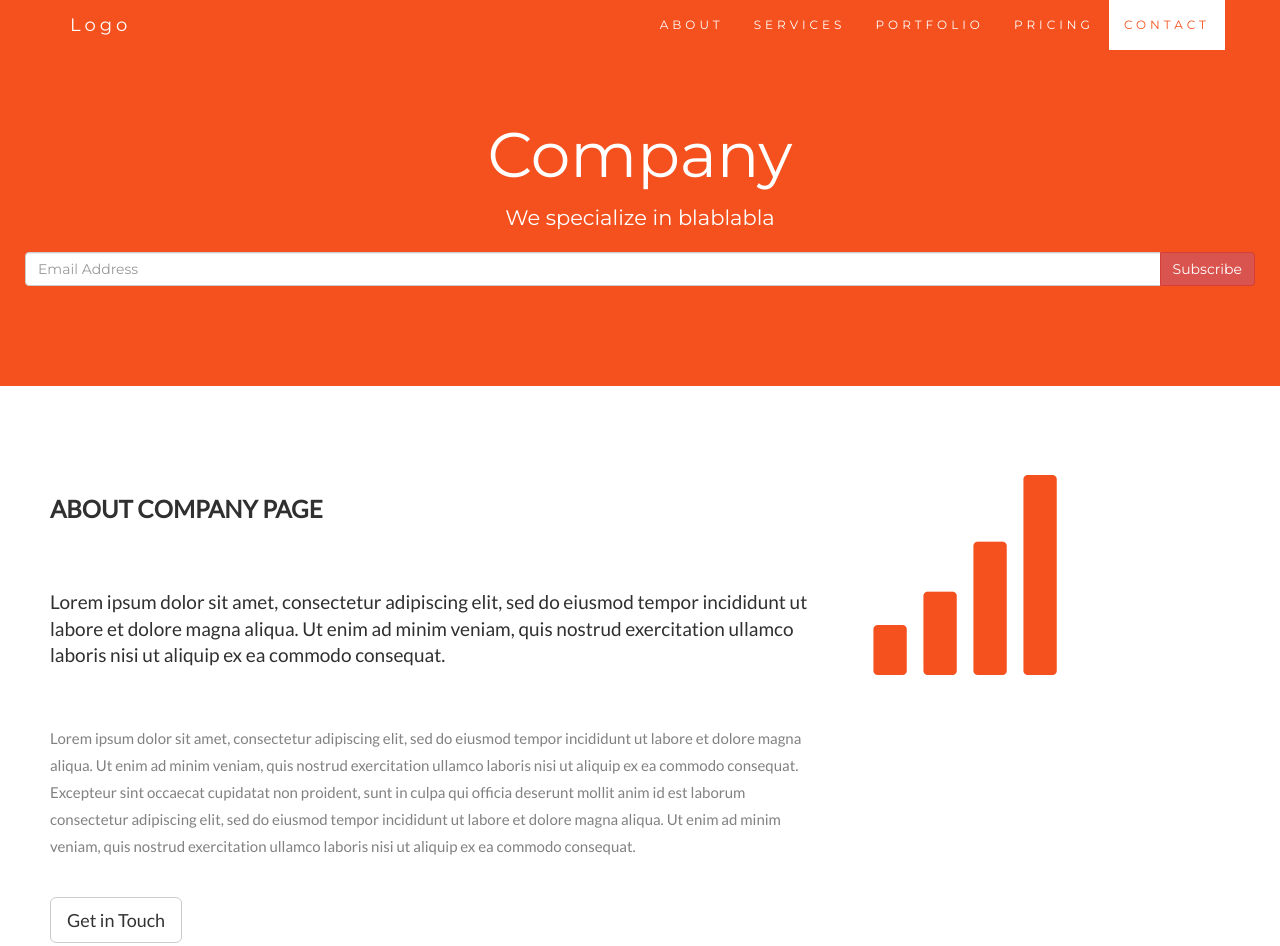
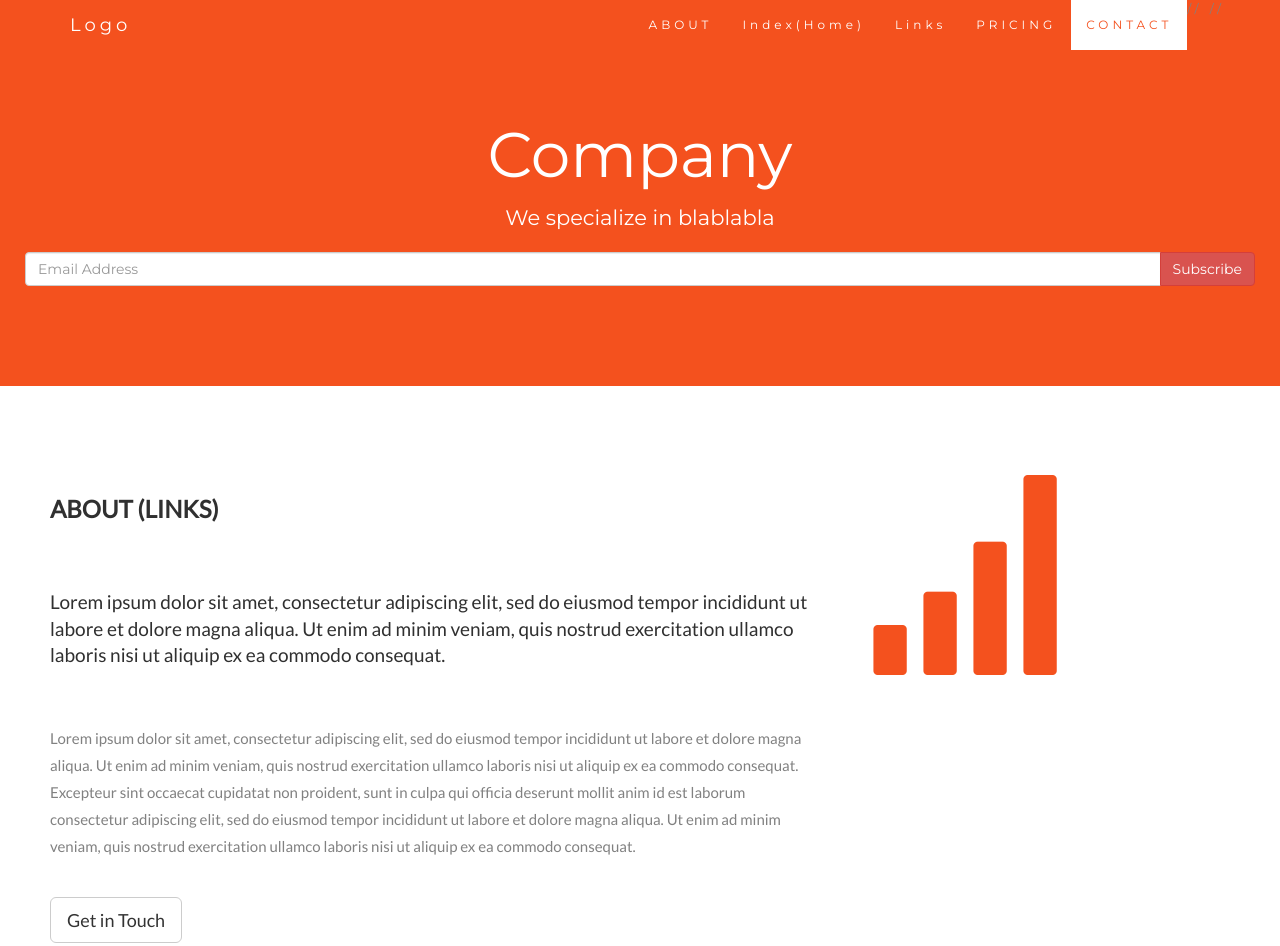
Before and after one commit to N8thanaelR/node-wn21-static-pages, a plain HTML site: page index.html in a window 1280 px wide. Shown: the top 946 px of the page. Drawn offline with nearby package versions, Linux system fonts and the light colour scheme.

Commit message:
Update index.html

```diff
--- a/index.html
+++ b/index.html
@@ -205,10 +205,10 @@
     <div class="collapse navbar-collapse" id="myNavbar">
       <ul class="nav navbar-nav navbar-right">
         <li><a href="about.html">ABOUT</a></li>
-        <li><a href="#services">SERVICES</a></li>
-        <li><a href="#portfolio">PORTFOLIO</a></li>
-        <li><a href="#pricing">PRICING</a></li>
-        <li><a href="#contact">CONTACT</a></li>
+        <li><a href="home.html">Index(Home)</a></li>
+        <li><a href="links.html">Links</a></li>
+        //<li><a href="#pricing">PRICING</a></li>
+        //<li><a href="#contact">CONTACT</a></li>
       </ul>
     </div>
   </div>
@@ -231,7 +231,7 @@
 <div id="about" class="container-fluid">
   <div class="row">
     <div class="col-sm-8">
-      <h2>About Company Page</h2><br>
+      <h2>About (links)</h2><br>
       <h4>Lorem ipsum dolor sit amet, consectetur adipiscing elit, sed do eiusmod tempor incididunt ut labore et dolore magna aliqua. Ut enim ad minim veniam, quis nostrud exercitation ullamco laboris nisi ut aliquip ex ea commodo consequat.</h4><br>
       <p>Lorem ipsum dolor sit amet, consectetur adipiscing elit, sed do eiusmod tempor incididunt ut labore et dolore magna aliqua. Ut enim ad minim veniam, quis nostrud exercitation ullamco laboris nisi ut aliquip ex ea commodo consequat. Excepteur sint occaecat cupidatat non proident, sunt in culpa qui officia deserunt mollit anim id est laborum consectetur adipiscing elit, sed do eiusmod tempor incididunt ut labore et dolore magna aliqua. Ut enim ad minim veniam, quis nostrud exercitation ullamco laboris nisi ut aliquip ex ea commodo consequat.</p>
       <br><button class="btn btn-default btn-lg">Get in Touch</button>
@@ -258,7 +258,7 @@
 
 <!-- Container (Services Section) -->
 <div id="services" class="container-fluid text-center">
-  <h2>SERVICES</h2>
+  <h2>Home</h2>
   <h4>What we offer</h4>
   <br>
   <div class="row slideanim">
```
